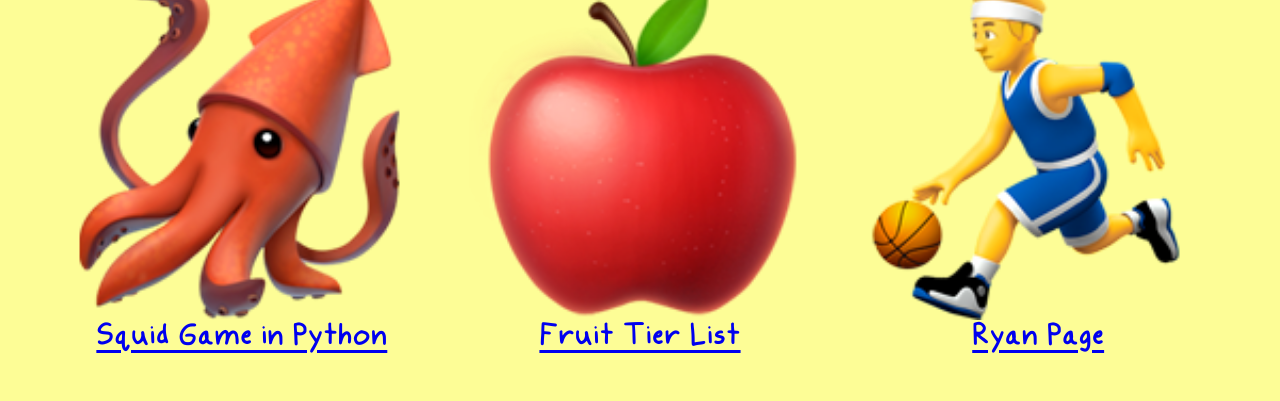
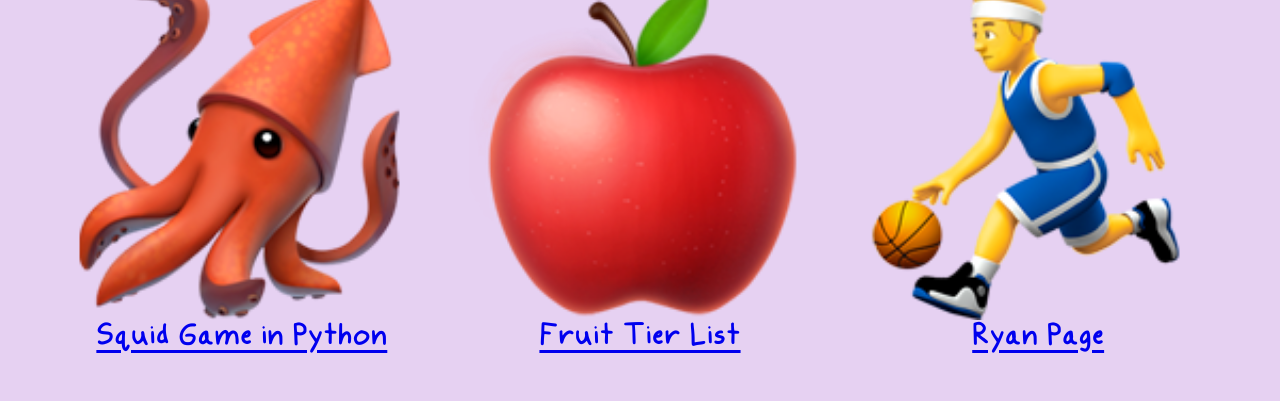
Before and after one commit to isaiahzimmerman/risaiah, a PHP site: page / in a window 1280 px wide. Shown: the part 581-982 px from the top of the page. Run offline with PHP 8.4, Linux system fonts and the light colour scheme.

Commit message:
Update interface.css

```diff
--- a/interface.css
+++ b/interface.css
@@ -1,5 +1,5 @@
 body {
-    background-color: #fdfd96;
+    background-color: #e6d1f2;
     padding-top: 3%;
 }
 
```
